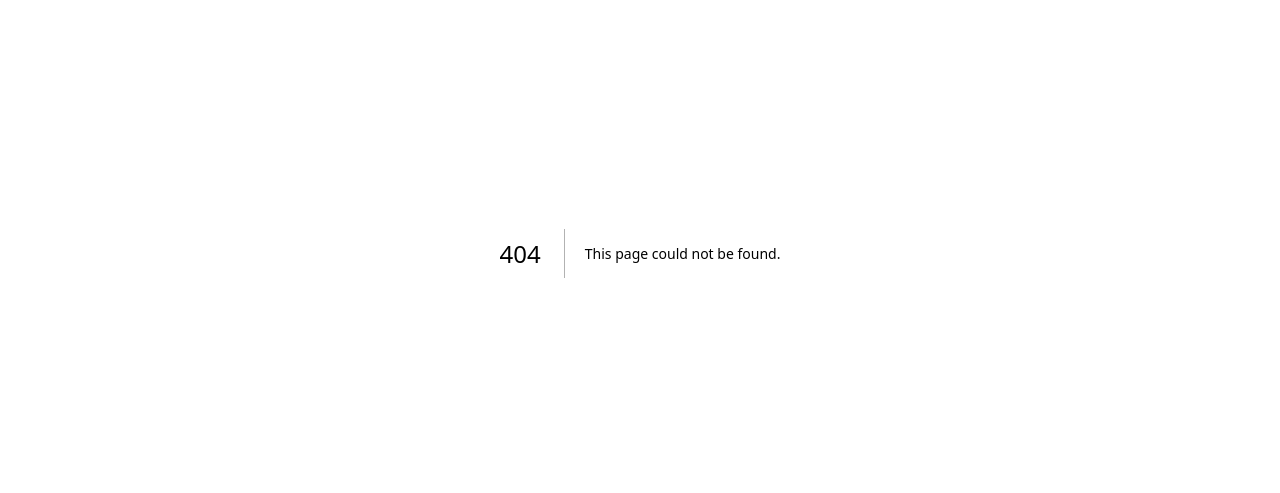
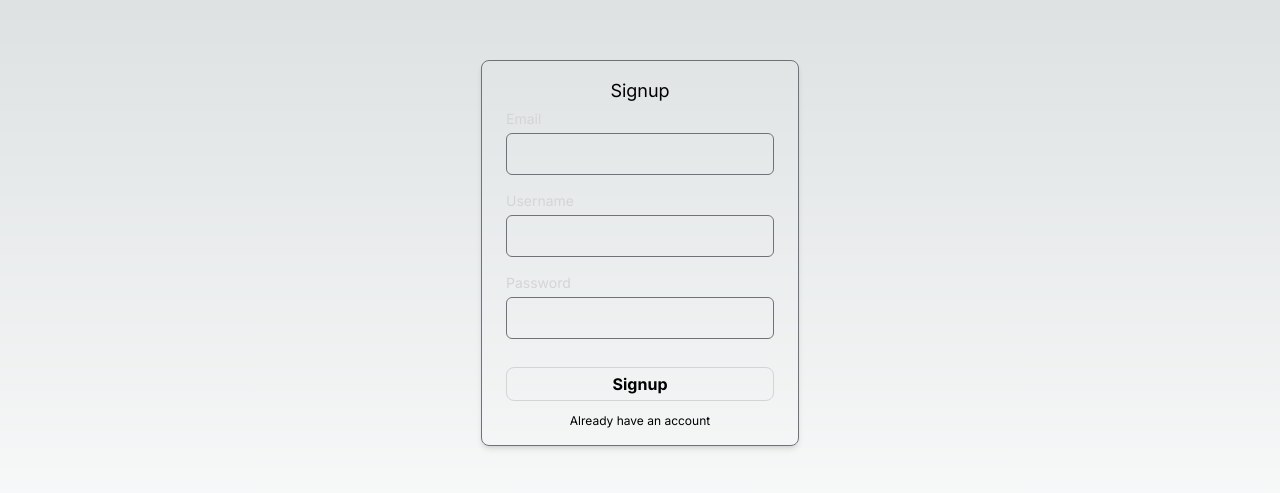
Before and after one commit to Electromorphous/next-auth, a Next.js app: page /signup in a window 1280 px wide. Before the commit this address had no page. Shown: the part 147-640 px from the top of the page. Built offline with nearby package versions, Linux system fonts and the light colour scheme.

Commit message:
initial commit

```diff
--- a/package.json
+++ b/package.json
@@ -13,9 +13,14 @@
     "@types/react": "18.2.22",
     "@types/react-dom": "18.2.7",
     "autoprefixer": "10.4.15",
+    "axios": "^1.5.0",
+    "bcryptjs": "^2.4.3",
     "eslint": "8.49.0",
     "eslint-config-next": "13.5.1",
+    "jsonwebtoken": "^9.0.2",
+    "mongoose": "^7.5.2",
     "next": "13.5.1",
+    "nodemailer": "^6.9.5",
     "postcss": "8.4.30",
     "react": "18.2.0",
     "react-dom": "18.2.0",
--- /dev/null
+++ b/src/app/login/page.tsx
@@ -0,0 +1,57 @@
+"use client";
+import { useState } from "react";
+import Link from "next/link";
+import { useRouter } from "next/navigation";
+import axios from "axios";
+
+function Login() {
+  const [user, setUser] = useState({
+    email: "",
+    password: "",
+  });
+
+  return (
+    <div className="flex items-center justify-center min-h-screen">
+      <div className="flex flex-col border border-zinc-500 rounded-lg shadow-md px-6 py-4">
+        <h1 className="text-lg mb-1 text-center">Login</h1>
+
+        <label htmlFor="Email" className="text-zinc-300 text-sm">
+          Email
+        </label>
+        <input
+          className="px-4 py-2 bg-transparent border border-zinc-500 rounded-md mb-4 mt-1 outline-none focus:border-zinc-200"
+          type="email"
+          id="email"
+          name="email"
+          value={user.email}
+          onChange={(e) =>
+            setUser((prev) => ({ ...prev, email: e.target.value }))
+          }
+        />
+
+        <label htmlFor="password" className="text-zinc-300 text-sm">
+          Password
+        </label>
+        <input
+          className="px-4 py-2 bg-transparent border border-zinc-500 rounded-md mb-4 mt-1 outline-none focus:border-zinc-200"
+          type="password"
+          id="password"
+          name="password"
+          value={user.password}
+          onChange={(e) =>
+            setUser((prev) => ({ ...prev, password: e.target.value }))
+          }
+        />
+
+        <button className="px-2 py-1 border border-zinc-300 bg-transparent rounded-lg my-3 outline-none hover:bg-zinc-200 hover:text-black transition-all">
+          <strong>Login</strong>
+        </button>
+        <Link href="/signup" className="text-xs hover:underline m-auto w-fit">
+          Create account
+        </Link>
+      </div>
+    </div>
+  );
+}
+
+export default Login;
--- /dev/null
+++ b/src/app/profile/[id]/page.tsx
@@ -0,0 +1,10 @@
+function UserProfile({ params }: { params: { id: string } }) {
+  return (
+    <div>
+      UserProfile <br />
+      <span>{params.id}</span>
+    </div>
+  );
+}
+
+export default UserProfile;
--- /dev/null
+++ b/src/app/profile/page.tsx
@@ -0,0 +1,5 @@
+function Profile() {
+  return <div>Profile</div>;
+}
+
+export default Profile;
--- /dev/null
+++ b/src/app/signup/page.tsx
@@ -0,0 +1,72 @@
+"use client";
+import { useState } from "react";
+import Link from "next/link";
+import { useRouter } from "next/navigation";
+import axios from "axios";
+
+function Signup() {
+  const [user, setUser] = useState({
+    email: "",
+    username: "",
+    password: "",
+  });
+
+  return (
+    <div className="flex items-center justify-center min-h-screen">
+      <div className="flex flex-col border border-zinc-500 rounded-lg shadow-md px-6 py-4">
+        <h1 className="text-lg mb-1 text-center">Signup</h1>
+
+        <label htmlFor="Email" className="text-zinc-300 text-sm">
+          Email
+        </label>
+        <input
+          className="px-4 py-2 bg-transparent border border-zinc-500 rounded-md mb-4 mt-1 outline-none focus:border-zinc-200"
+          type="email"
+          id="email"
+          name="email"
+          value={user.email}
+          onChange={(e) =>
+            setUser((prev) => ({ ...prev, email: e.target.value }))
+          }
+        />
+
+        <label htmlFor="username" className="text-zinc-300 text-sm">
+          Username
+        </label>
+        <input
+          className="px-4 py-2 bg-transparent border border-zinc-500 rounded-md mb-4 mt-1 outline-none focus:border-zinc-200"
+          type="text"
+          id="username"
+          name="username"
+          value={user.username}
+          onChange={(e) =>
+            setUser((prev) => ({ ...prev, username: e.target.value }))
+          }
+        />
+
+        <label htmlFor="password" className="text-zinc-300 text-sm">
+          Password
+        </label>
+        <input
+          className="px-4 py-2 bg-transparent border border-zinc-500 rounded-md mb-4 mt-1 outline-none focus:border-zinc-200"
+          type="password"
+          id="password"
+          name="password"
+          value={user.password}
+          onChange={(e) =>
+            setUser((prev) => ({ ...prev, password: e.target.value }))
+          }
+        />
+
+        <button className="px-2 py-1 border border-zinc-300 bg-transparent rounded-lg my-3 outline-none hover:bg-zinc-200 hover:text-black transition-all">
+          <strong>Signup</strong>
+        </button>
+        <Link href="/login" className="text-xs hover:underline m-auto w-fit">
+          Already have an account
+        </Link>
+      </div>
+    </div>
+  );
+}
+
+export default Signup;
```
Also changed, not shown: src/dbConfig/dbConfig.ts (added, +26 -0 lines), src/models/userModel.ts (added, +34 -0 lines), src/app/api/users/login/route.ts (added), src/app/api/users/signup/route.ts (added), 2 other files (tests, documents, lock files or other folders).
